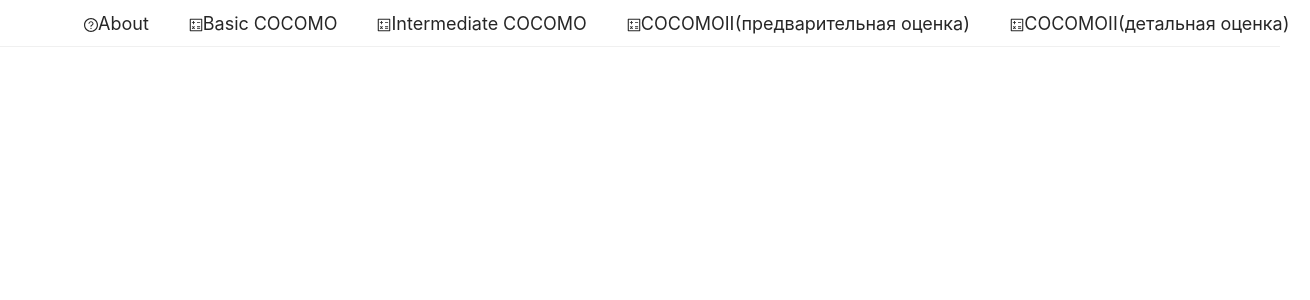
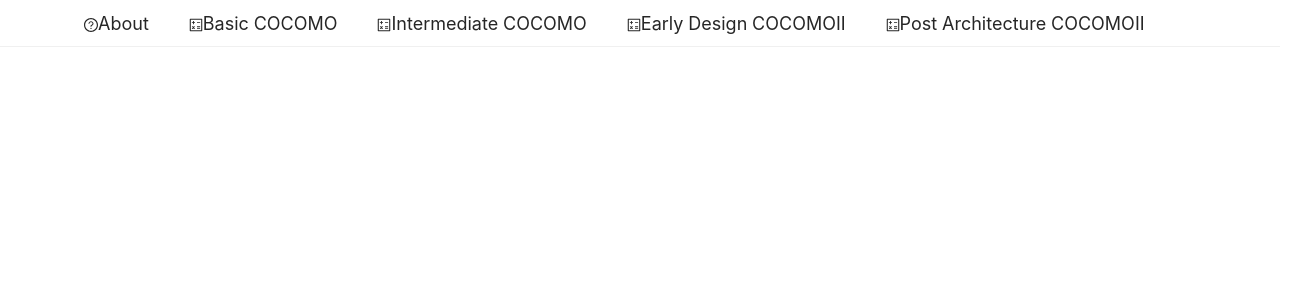
Before and after one commit to Pilot-17/Cocomo, a React (Create React App) app: page / in a window 1280 px wide. Shown: the top 300 px of the page, 1310 px wide, since content can reach past the window. Built offline with nearby package versions, Linux system fonts and the light colour scheme.

Commit message:
Rename nav items

```diff
--- a/src/components/Nav.tsx
+++ b/src/components/Nav.tsx
@@ -39,7 +39,7 @@ export const Nav = () => {
       <Item >
         <Link to="/calc3">
           <CalculatorOutlined />
-          COCOMOII(предварительная оценка)
+          Early Design COCOMOII
         </Link>
       </Item>
 
@@ -47,7 +47,7 @@ export const Nav = () => {
       <Item >
         <Link to="/calc4">
           <CalculatorOutlined />
-          COCOMOII(детальная оценка)
+          Post Architecture COCOMOII
         </Link>
       </Item>
 
```
